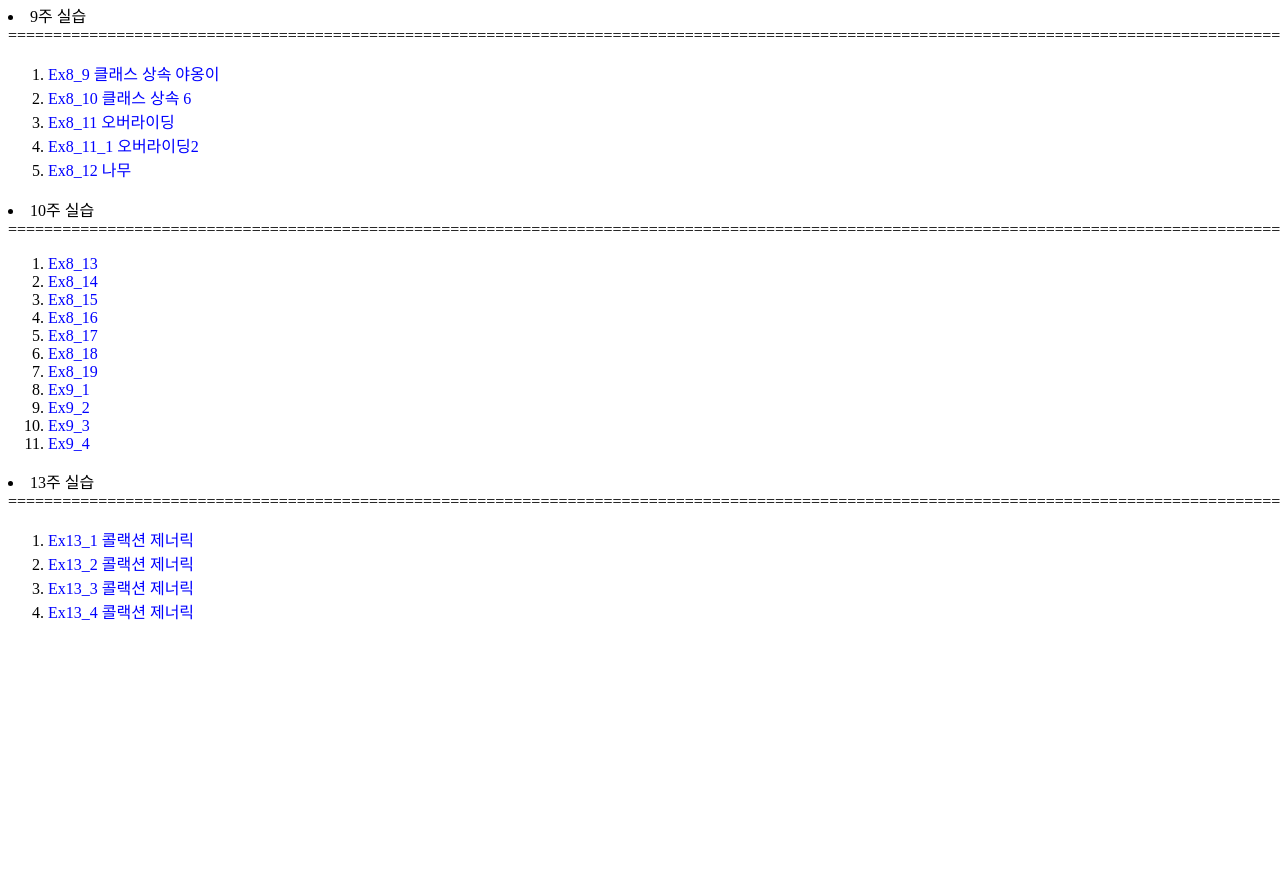
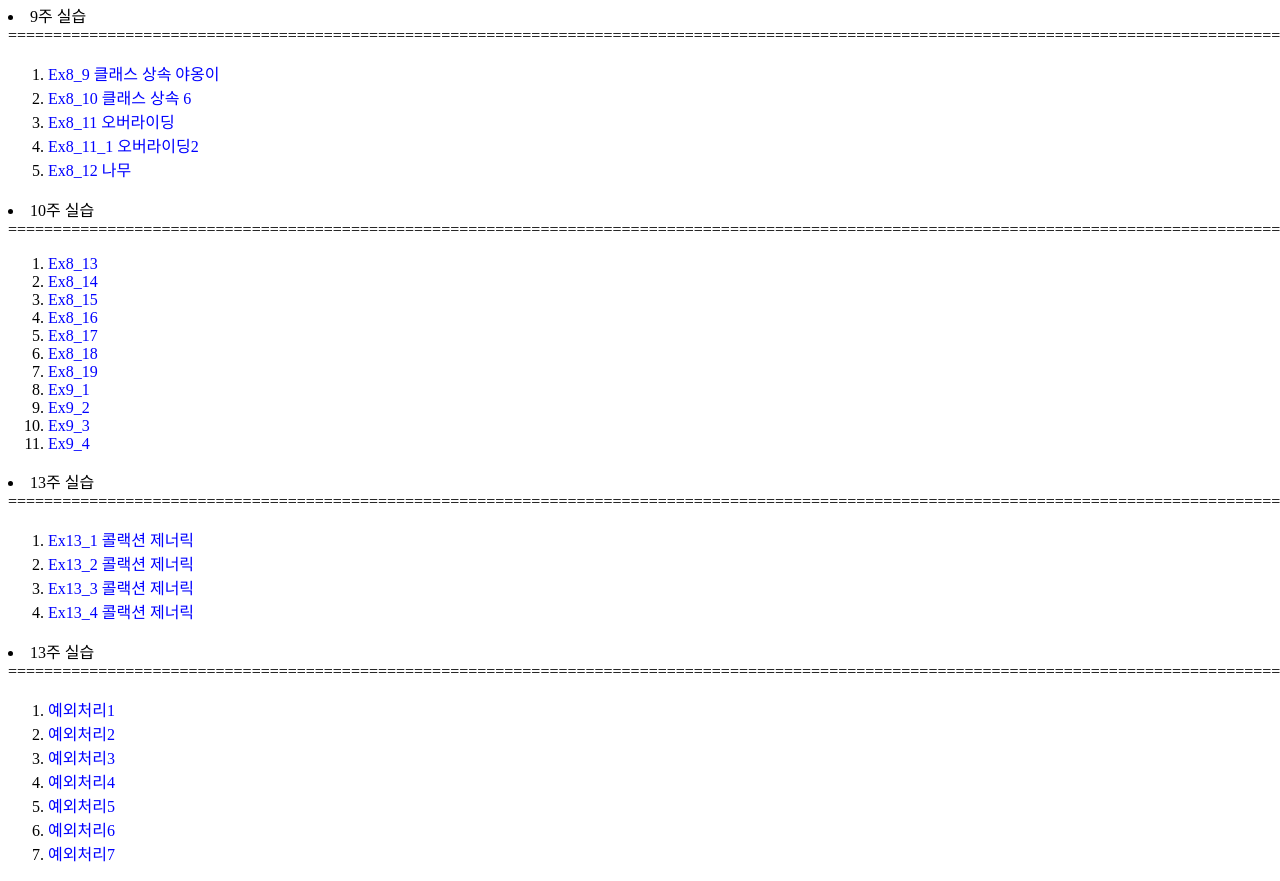
Before and after one commit to limhamin/limhamin.github.io, a plain HTML site: page index.html in a window 1280 px wide. Shown: the part 3067-3948 px from the top of the page. Before the commit the page ends 3706 px from the top, so only its background shows below. Drawn offline with nearby package versions, Linux system fonts and the light colour scheme.

Commit message:
Update index.html

```diff
--- a/index.html
+++ b/index.html
@@ -187,6 +187,17 @@
       <li><a href="https://limhamin.github.io/22xx13x3.html"  target="_blank">Ex13_3 콜랙션 제너릭</a></li>
       <li><a href="https://limhamin.github.io/22xx13x4.html"  target="_blank">Ex13_4 콜랙션 제너릭</a></li>
   </ol>
+          </ul>
+<li id="week05">13주 실습=============================================================================================================================================================================
+<ol type ="4">
+      <li><a href="https://limhamin.github.io/22xx14x1.html"  target="_blank">예외처리1</a></li>
+      <li><a href="https://limhamin.github.io/22xx14x2.html"  target="_blank">예외처리2</a></li>
+      <li><a href="https://limhamin.github.io/22xx14x3.html"  target="_blank">예외처리3</a></li>
+      <li><a href="https://limhamin.github.io/22xx14x4.html"  target="_blank">예외처리4</a></li>
+      <li><a href="https://limhamin.github.io/22xx14x5.html"  target="_blank">예외처리5</a></li>
+      <li><a href="https://limhamin.github.io/22xx14x6.html"  target="_blank">예외처리6</a></li>
+      <li><a href="https://limhamin.github.io/22xx14x7.html"  target="_blank">예외처리7</a></li>
+  </ol>
 </section>
 </body>
 </html>
```
